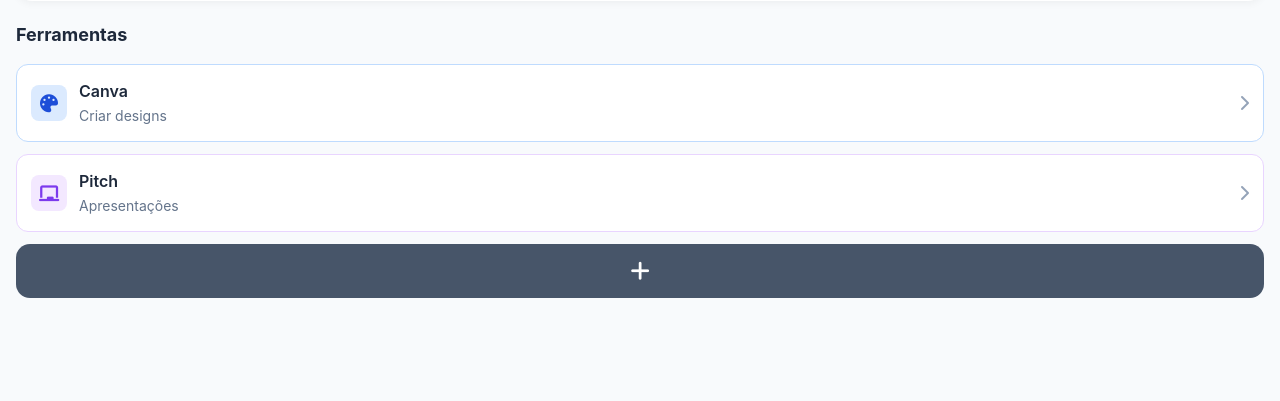
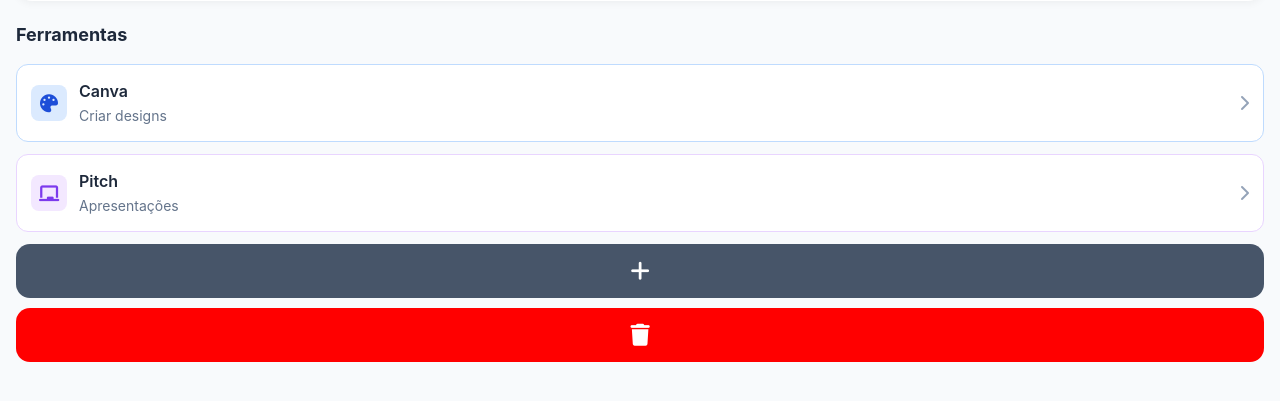
Before and after one commit to GabrielM-Paula/NE, a PHP site: page /NE/pages/Descricao.php?id=1 in a window 1280 px wide. Shown: the part 382-783 px from the top of the page. Run offline with PHP 8.4, Linux system fonts and the light colour scheme; a user stored in the database is signed in; tables that the repository leaves empty hold one stand-in row (values such as "Sample post").

Commit message:
excluirProjeto

```diff
--- a/assets/css/Descricao.css
+++ b/assets/css/Descricao.css
@@ -203,6 +203,25 @@
       font-size: 22px;
     }
 
+    .del-btn {
+      width: 100%;
+      background: #ff0000;
+      color: #fff;
+      border: none;
+      border-radius: 14px;
+      padding: 16px;
+      font-size: 20px;
+      margin-top: 10px;
+      cursor: pointer;
+      display: flex;
+      align-items: center;
+      justify-content: center;
+    }
+
+    .del-btn i {
+      font-size: 22px;
+    }
+
 #editar {
   height: 20px;
   width: 20px;
--- a/pages/Descricao.php
+++ b/pages/Descricao.php
@@ -113,6 +113,11 @@
     <button class="add-btn">
       <i class="fas fa-plus"></i>
     </button>
+
+ <!-- Botão Excluir Projeto -->
+    <button class="del-btn">
+    <i class="fa-solid fa-trash"></i>
+    </button>
   </div>
 
   <script>
```
